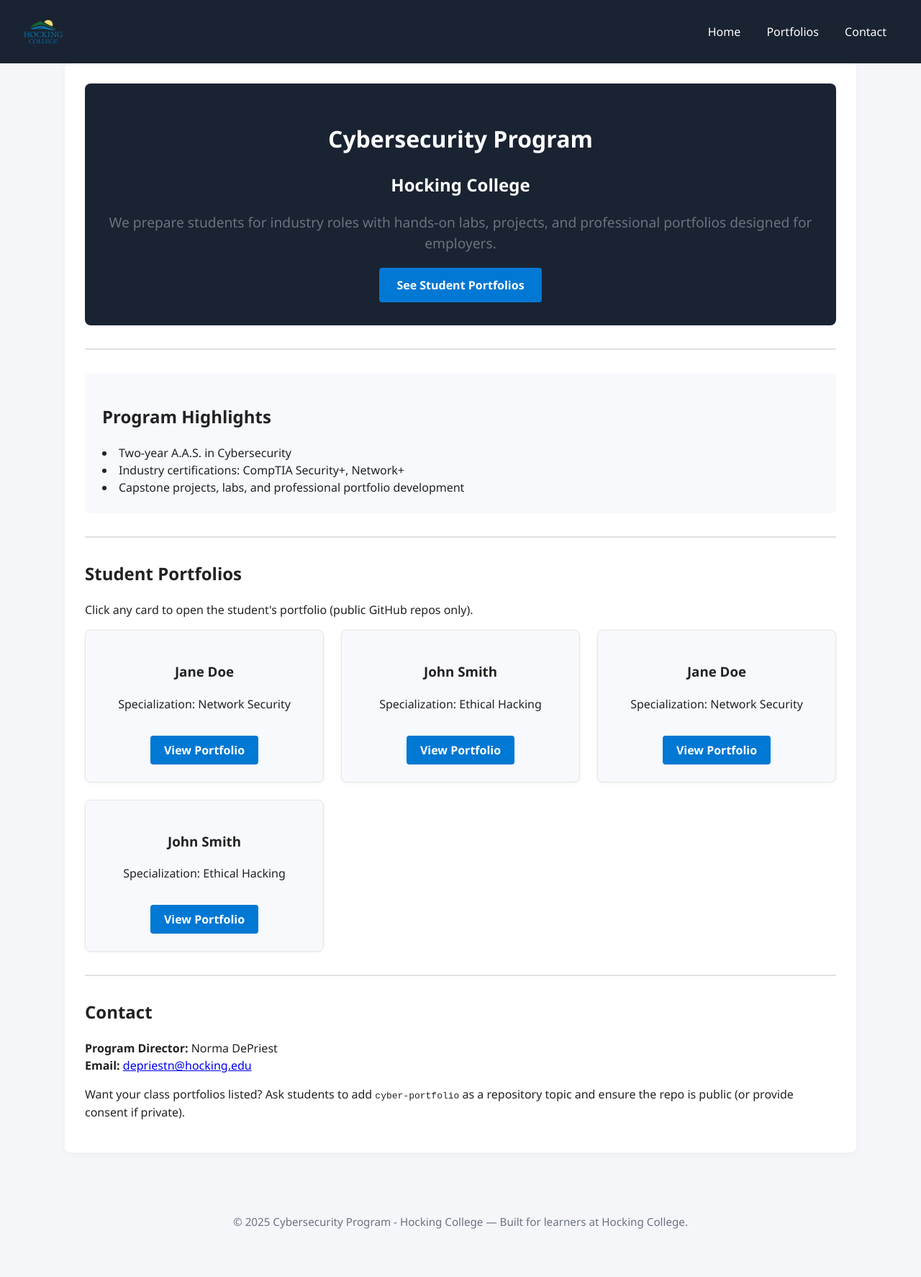
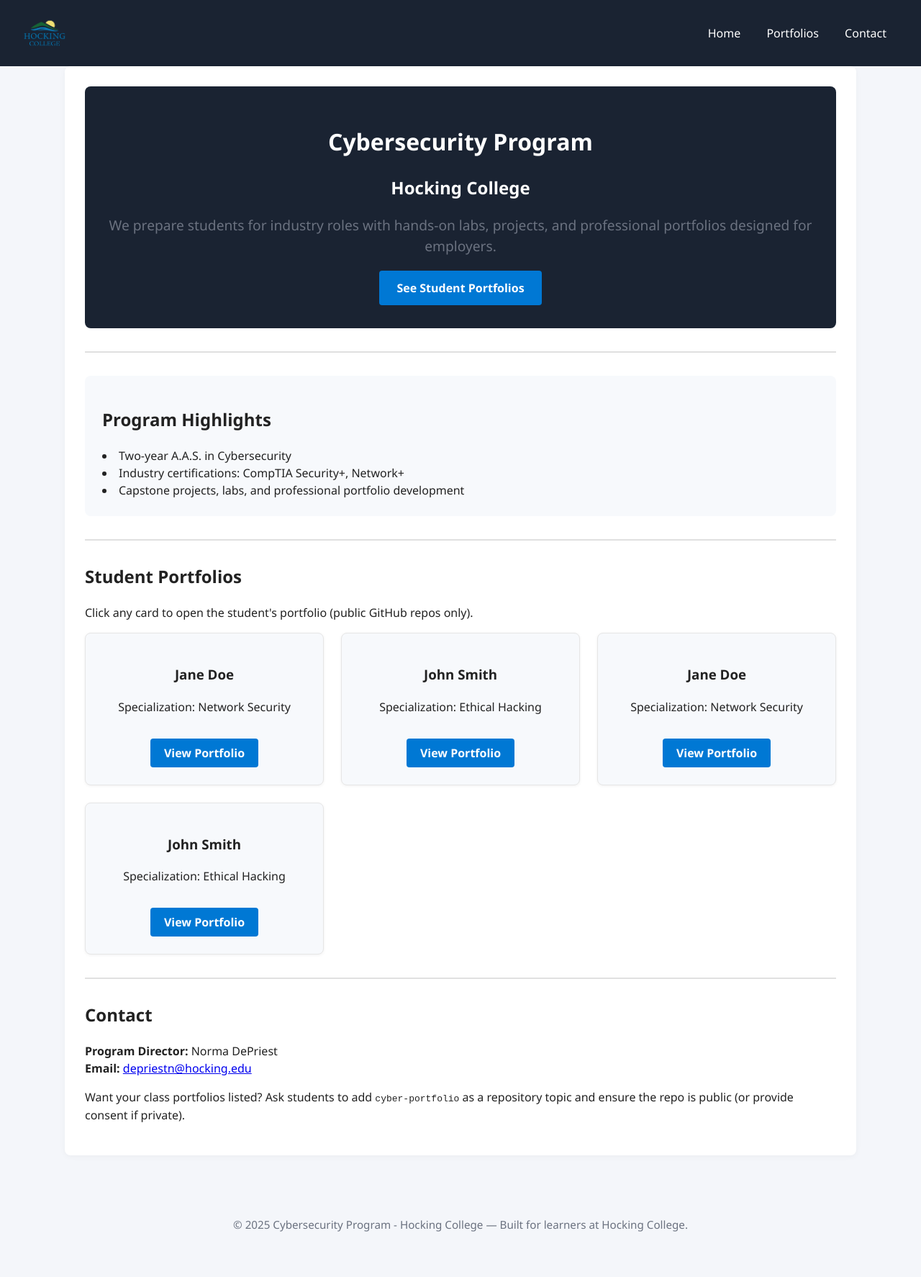
Before and after one commit to Hocking-College-Cybersecurity/hocking-college-cybersecurity.github.io, a Jekyll site: the page built from index.md, in a window 1280 px wide. Shown: the whole page at 72% size. Built offline with Jekyll 4.4.1, drawn with Linux system fonts in a browser that asks for light colours.

Commit message:
Increase site logo size for better visibility; streamline student portfolio display logic

```diff
--- a/assets/css/style.css
+++ b/assets/css/style.css
@@ -16,9 +16,9 @@ body{margin:0;color:#0f1724;background:#f7fafc;line-height:1.5;font-family:'Sego
 .site-title{display:flex;align-items:center;gap:10px;font-weight:600;color:var(--accent);text-decoration:none}
 .logo{height:40px;width:auto;border-radius:6px}
 .site-logo {
-  height: 56px;    /* Increased from 40px */
+  height: 60px;
   width: auto;
-  max-width: 56px;
+  max-width: 60px;
   margin-right: 1em;
   display: block;
 }
--- a/index.md
+++ b/index.md
@@ -32,13 +32,9 @@ permalink: /
     Click any card to open the student's portfolio (public GitHub repos only).
   </p>
   <div class="student-grid">
-    {% if site.data.students and site.data.students.size > 0 %}
-      {% for student in site.data.students %}
-        {% include student-card.html student=student %}
-      {% endfor %}
-    {% else %}
-      <p>No portfolios found yet. Students should add the repository topic <code>cyber-portfolio</code> to their portfolio repo.</p>
-    {% endif %}
+    {% for student in site.data.students %}
+      {% include student-card.html student=student %}
+    {% endfor %}
   </div>
 </div>
 
```
